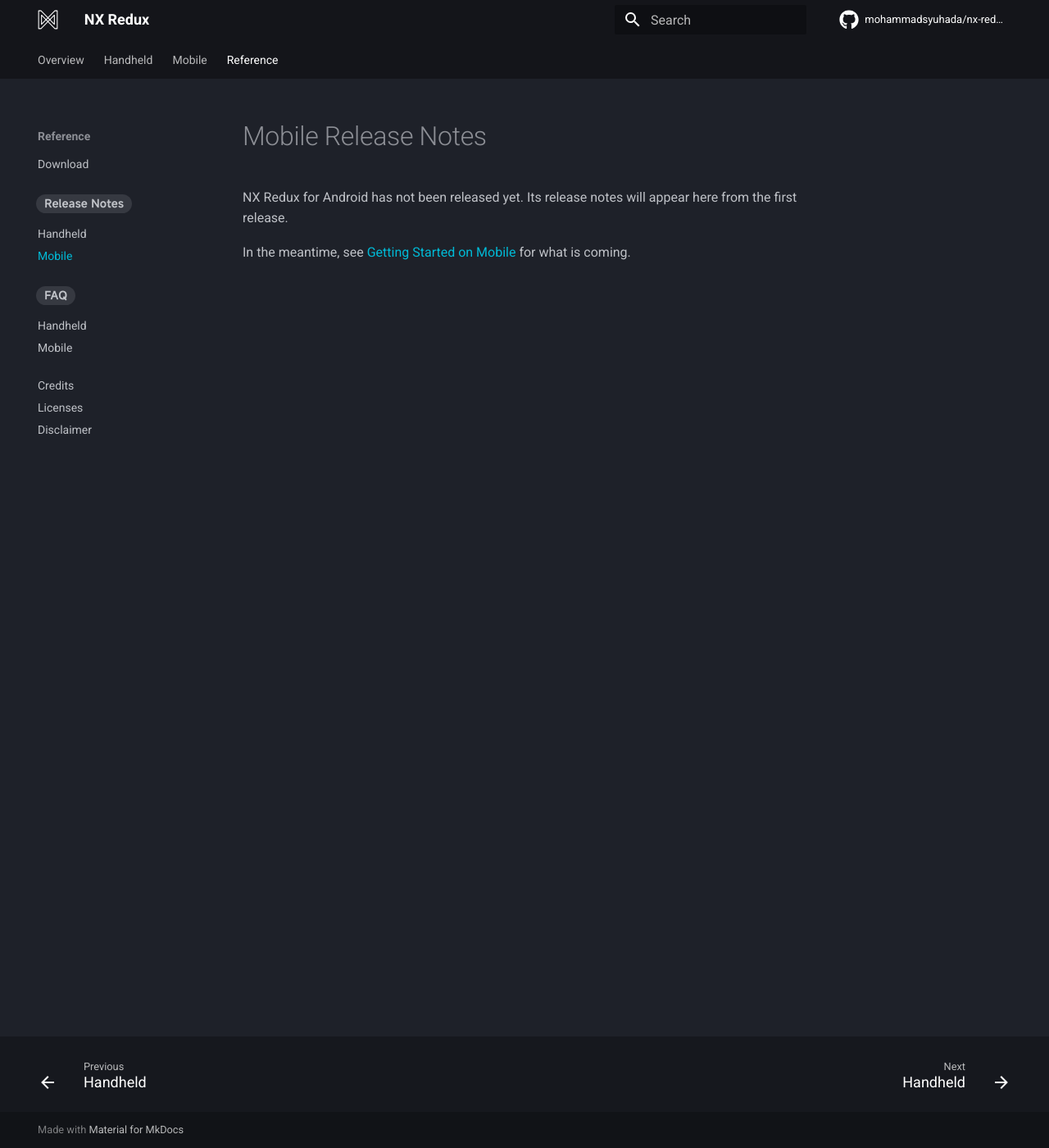
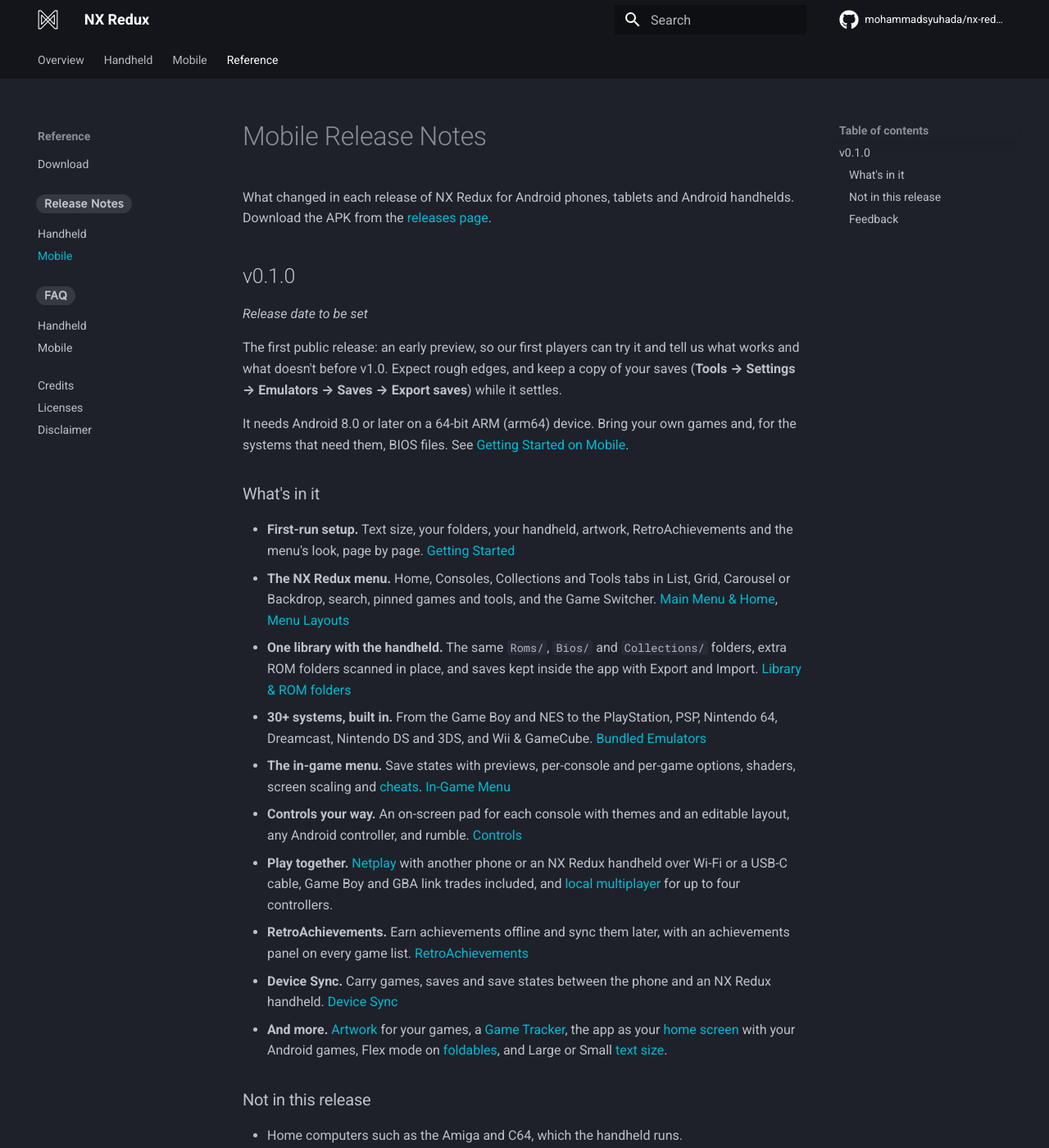
Before and after one commit to mohammadsyuhada/nx-redux-docs, an MkDocs documentation site: the page built from docs/reference/release-notes/mobile.md, in a window 1280 px wide and 1400 px high. Shown: the whole window at 82% size. Built offline with MkDocs 1.6.1 and Material for MkDocs 9.7.7, drawn with Linux system fonts in a browser that asks for light colours; comment, search, counter and statistics services are not loaded; some of the changed text lies outside the part shown.

Commit message:
release notes(mobile): draft v0.1.0, the first public preview

```diff
--- a/docs/reference/release-notes/mobile.md
+++ b/docs/reference/release-notes/mobile.md
@@ -4,8 +4,68 @@
 
 # Mobile Release Notes
 
-NX Redux for Android has not been released yet. Its release notes will appear here
-from the first release.
+What changed in each release of NX Redux for Android phones, tablets and
+Android handhelds. Download the APK from the
+[releases page](https://github.com/mohammadsyuhada/nx-mobile/releases).
 
-In the meantime, see [Getting Started on Mobile](../../mobile/getting-started.md)
-for what is coming.
+## v0.1.0
+
+*Release date to be set*
+
+The first public release: an early preview, so our first players can try it
+and tell us what works and what doesn't before v1.0. Expect rough edges, and
+keep a copy of your saves (**Tools → Settings → Emulators → Saves → Export saves**)
+while it settles.
+
+It needs Android 8.0 or later on a 64-bit ARM (arm64) device. Bring your own
+games and, for the systems that need them, BIOS files. See
+[Getting Started on Mobile](../../mobile/getting-started.md).
+
+### What's in it
+
+- **First-run setup.** Text size, your folders, your handheld, artwork,
+  RetroAchievements and the menu's look, page by page.
+  [Getting Started](../../mobile/getting-started.md#first-run-setup)
+- **The NX Redux menu.** Home, Consoles, Collections and Tools tabs in
+  List, Grid, Carousel or Backdrop, search, pinned games and tools, and the
+  Game Switcher. [Main Menu & Home](../../mobile/main-menu.md),
+  [Menu Layouts](../../mobile/layouts.md)
+- **One library with the handheld.** The same `Roms/`, `Bios/` and
+  `Collections/` folders, extra ROM folders scanned in place, and saves kept
+  inside the app with Export and Import.
+  [Library & ROM folders](../../mobile/library.md)
+- **30+ systems, built in.** From the Game Boy and NES to the PlayStation,
+  PSP, Nintendo 64, Dreamcast, Nintendo DS and 3DS, and Wii & GameCube.
+  [Bundled Emulators](../../mobile/emulators/index.md)
+- **The in-game menu.** Save states with previews, per-console and per-game
+  options, shaders, screen scaling and [cheats](../../mobile/cheats.md).
+  [In-Game Menu](../../mobile/in-game-menu.md)
+- **Controls your way.** An on-screen pad for each console with themes and an
+  editable layout, any Android controller, and rumble.
+  [Controls](../../mobile/controls.md)
+- **Play together.** [Netplay](../../mobile/netplay.md) with another phone
+  or an NX Redux handheld over Wi-Fi or a USB-C cable, Game Boy and GBA link
+  trades included, and [local multiplayer](../../mobile/multiplayer.md) for
+  up to four controllers.
+- **RetroAchievements.** Earn achievements offline and sync them later, with
+  an achievements panel on every game list.
+  [RetroAchievements](../../mobile/retroachievements.md)
+- **Device Sync.** Carry games, saves and save states between the phone and
+  an NX Redux handheld. [Device Sync](../../mobile/device-sync.md)
+- **And more.** [Artwork](../../mobile/artwork.md) for your games, a
+  [Game Tracker](../../mobile/game-tracker.md), the app as your
+  [home screen](../../mobile/launcher.md) with your Android games, Flex mode
+  on [foldables](../../mobile/foldables.md), and Large or Small
+  [text size](../../mobile/appearance.md#text-size).
+
+### Not in this release
+
+- Home computers such as the Amiga and C64, which the handheld runs.
+- RetroAchievements hardcore mode, the same as on the handheld.
+- iOS.
+
+### Feedback
+
+This preview is for finding what to fix and improve before v1.0. Tell us
+what goes wrong, which games don't run well on your phone, and what you'd
+like to see.
```
